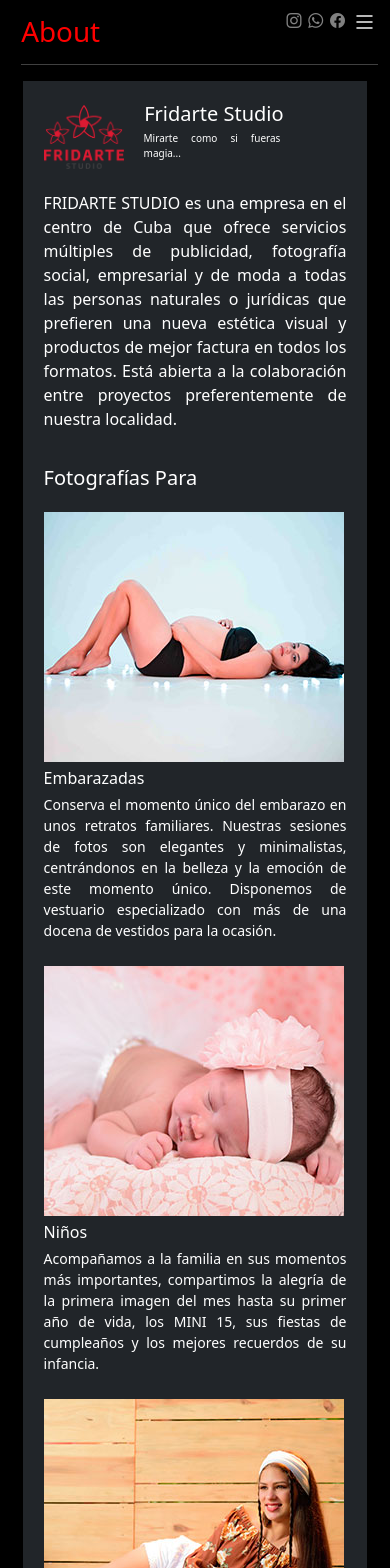
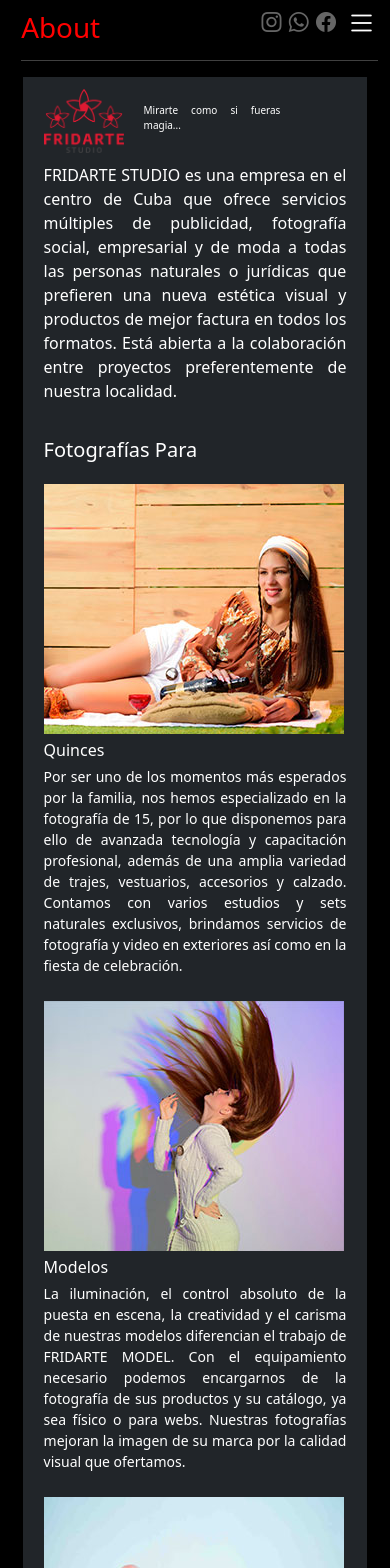
Before and after one commit to onier9702/fridarte, a React (Create React App) app: page /#/about in a window 390 px wide. Shown: the top 1568 px of the page. Built offline with nearby package versions, Linux system fonts and the light colour scheme; a web font is replaced by a local one.

Commit message:
Anchors not workings on react

```diff
--- a/src/MobileNavigation.js
+++ b/src/MobileNavigation.js
@@ -16,13 +16,13 @@ export const MobileNavigation = () => {
 
     const unList = <ul>
                       <li>
-                      <i className="bi bi-instagram" style={{fontSize:15, opacity:0.5}} ></i>
+                        <i className="bi bi-instagram" style={{fontSize:20, opacity:0.4}} ></i>
                       </li>
                       <li>
-                      <i className="bi bi-whatsapp" style={{fontSize:15, opacity:0.5}} ></i>
+                        <i className="bi bi-whatsapp" style={{fontSize:20, opacity:0.4}} ></i>
                       </li>
                       <li>
-                      <i className="bi bi-facebook" style={{fontSize:15, opacity:0.5}} ></i>
+                        <i className="bi bi-facebook" style={{fontSize:20, opacity:0.4}} ></i>
                       </li>
                    </ul>
 
@@ -49,7 +49,7 @@ export const MobileNavigation = () => {
         document.removeEventListener('click', () => {});
         // setOpen(false);
       }
-    }, [container.current])
+    }, [open])
 
 
 
--- a/src/Nav.css
+++ b/src/Nav.css
@@ -61,32 +61,20 @@ desktop: 1025px — 1200px
         /* width: 100%; */
     }
     .three-icons ul {
-        margin: 0;
+        margin-right: 10px;
         padding: 0;
         display: inline-flex;
         list-style: none;
     }
     .three-icons ul li {
-        margin-right: 15%;
+        margin-right: 12%;
     }
-    .three-icons ul li i {
-        font-size: 1.5rem;
-    }
-    /* .mobileNav {
-        display:flex;
-        position: fixed;
-        left: 100%;
-        opacity: 0.85;
-        transition: 0.5s;
-        width: 80vw;
-    } */
     .icon {
-        padding-top: 1%;
         width: fit-content;
 
     }
     .icon i{
-        font-size: 1.5rem;
+        font-size: 30px;
         cursor: pointer;
         position: fixed;
         right: 0.5vw;
--- a/src/components/About.css
+++ b/src/components/About.css
@@ -23,10 +23,10 @@
 .about .sectional-content .header1 .letters {
     margin-top: 10px;
 }
-.about .sectional-content .header1 .letters h5 {
+/* .about .sectional-content .header1 .letters h5 {
     margin-bottom: 0;
     margin-left: 5px;
-}
+} */
 .about .sectional-content .header1 .letters p {
     font-size: 15px;
     justify-content: center;
@@ -43,7 +43,7 @@
 }
 .about .sectional-content .types-photos .pregnant{
     display: flex;
-    margin-bottom: 18px;
+    margin-bottom: 25px;
     width: fit-content;
 }
 .about .sectional-content .types-photos .pregnant img {
--- a/src/components/About.js
+++ b/src/components/About.js
@@ -15,13 +15,11 @@ export const About = () => {
               <img key="logo-frid" src={process.env.PUBLIC_URL + "/assets/oficial_color.png"} alt="logo-fridarte"/>
             </div>
             <div className="letters">
-              <h5 >Fridarte Studio</h5>
               <p >Mirarte como si fueras magia...</p>
             </div>
 
           </div>
 
-            {/* <h4 ><i className="bi bi-check-lg"></i>  Misión</h4> */}
           <p>
             FRIDARTE STUDIO es una empresa en el centro de Cuba que ofrece
             servicios múltiples de publicidad, fotografía social, empresarial y de moda
@@ -32,37 +30,42 @@ export const About = () => {
 
           <div className="types-photos" >
             <h5> Fotografías Para</h5>
+
             <div className="pregnant" >
-              <img key="logo-frid" src={process.env.PUBLIC_URL + "/assets/amarillas4.jpg"} alt="logo-fridarte"/>
+              <img key="quinces" src={process.env.PUBLIC_URL + "/assets/amarillas6.jpg"} alt="logo-fridarte"/>
+              <div className="text">
+                <h6>Quinces</h6>
+                <p>Por ser uno de los momentos más esperados por la familia, nos hemos especializado en la fotografía de 15, por lo que disponemos para ello de avanzada tecnología y capacitación profesional, además de una amplia variedad de trajes, vestuarios, accesorios y calzado. Contamos con varios estudios y sets naturales exclusivos, brindamos servicios de fotografía y video en exteriores así como en la fiesta de celebración.</p>
+              </div>
+            </div>
+
+            <div className="pregnant" >
+              <img key="models" src={process.env.PUBLIC_URL + "/assets/amarillas7.jpg"} alt="logo-fridarte"/>
+              <div className="text">
+                <h6>Modelos</h6>
+                <p>La iluminación, el control absoluto de la puesta en escena, la creatividad y el carisma de nuestras modelos diferencian el trabajo de FRIDARTE MODEL. Con el equipamiento necesario podemos encargarnos de la fotografía de sus productos y su catálogo, ya sea físico o para webs. Nuestras fotografías mejoran la imagen de su marca por la calidad visual que ofertamos.</p>
+              </div>
+            </div>
+
+            <div className="pregnant" >
+              <img key="embarazadas" src={process.env.PUBLIC_URL + "/assets/amarillas4.jpg"} alt="logo-fridarte"/>
               <div className="text">
                 <h6>Embarazadas</h6>
                 <p>Conserva el momento único del embarazo en unos retratos familiares. Nuestras sesiones de fotos son elegantes y minimalistas, centrándonos en la belleza y la emoción de este momento único. Disponemos de vestuario especializado con más de una docena de vestidos para la ocasión.</p>
               </div>
+            </div>
 
-            </div>
             <div className="pregnant" >
-            <img key="logo-frid" src={process.env.PUBLIC_URL + "/assets/amarillas5.jpg"} alt="logo-fridarte"/>
+              <img key="kids" src={process.env.PUBLIC_URL + "/assets/amarillas5.jpg"} alt="logo-fridarte"/>
               <div className="text">
                 <h6>Niños</h6>
                 <p>Acompañamos a la familia en sus momentos más importantes, compartimos la alegría de la primera imagen del mes hasta su primer año de vida, los MINI 15, sus fiestas de cumpleaños y los mejores recuerdos de su infancia.</p>
               </div>
             </div>
+
+
             <div className="pregnant" >
-            <img key="logo-frid" src={process.env.PUBLIC_URL + "/assets/amarillas6.jpg"} alt="logo-fridarte"/>
-              <div className="text">
-                <h6>Quinces</h6>
-                <p>Por ser uno de los momentos más esperados por la familia, nos hemos especializado en la fotografía de 15, por lo que disponemos para ello de avanzada tecnología y capacitación profesional, además de una amplia variedad de trajes, vestuarios, accesorios y calzado. Contamos con varios estudios y sets naturales exclusivos, brindamos servicios de fotografía y video en exteriores así como en la fiesta de celebración.</p>
-              </div>
-            </div>
-            <div className="pregnant" >
-            <img key="logo-frid" src={process.env.PUBLIC_URL + "/assets/amarillas7.jpg"} alt="logo-fridarte"/>
-              <div className="text">
-                <h6>Modelos</h6>
-                <p>La iluminación, el control absoluto de la puesta en escena, la creatividad y el carisma de nuestras modelos diferencian el trabajo de FRIDARTE MODEL. Con el equipamiento necesario podemos encargarnos de la fotografía de sus productos y su catálogo, ya sea físico o para webs. Nuestras fotografías mejoran la imagen de su marca por la calidad visual que ofertamos.</p>
-              </div>
-            </div>
-            <div className="pregnant" >
-            <img key="logo-frid" src={process.env.PUBLIC_URL + "/assets/amarillas8.jpg"} alt="logo-fridarte"/>
+              <img key="wedding" src={process.env.PUBLIC_URL + "/assets/amarillas8.jpg"} alt="logo-fridarte"/>
               <div className="text">
                 <h6>Bodas</h6>
                 <p>Bodas inolvidables con un estilo documental, natural y moderno, fotos llenas de luz y color con un toque divertido y romántico además de las acostumbradas fotografías de estudio y exteriores. Ofrecemos cobertura completa para la ceremonia sin descuidar ningún detalle, los preparativos, las emociones y el esplendor de la decoración.</p>
--- a/src/components/Contact.js
+++ b/src/components/Contact.js
@@ -1,20 +1,14 @@
 
 import React from 'react';
 import { Link } from 'react-router-dom';
-import { HTMLAttributeAnchorTarget } from 'react';
-import { AnchorHTMLAttributes } from 'react';
 
 import './Contacto.css';
 export const Contact = () => {
 
-  // const social = <a href='https://www.instagram.com/fridartestudio' />
-
-  // const handleHref = <a "https://www.instagram.com/fridartestudio" />
 
   return (
 
-    <>
-      <div>
+        <div>
           <h1 >Contactarnos</h1>
           <hr />
 
@@ -30,13 +24,13 @@ export const Contact = () => {
 
 
               <div className="socialMedia">
-                <p >Visítenos en nuestras Redes Sociales</p>
+                <p className="mb-3">Visítenos en nuestras Redes Sociales</p>
                 <ul >
-                  <li >
+                 <li>
                     <a  href="https://www.instagram.com/fridartestudio"
                         target="_blank"
                         rel="noreferrer"
-                    > <i className="bi bi-instagram" id="inst" ></i> </a>
+                    ><i className="bi bi-instagram" id="inst" ></i></a>
                   </li>
 
                   <li>
@@ -44,21 +38,20 @@ export const Contact = () => {
                       target="_blank"
                       rel="noreferrer"
 
-                    > <i className="bi bi-facebook" id="faceb" ></i> </a>
+                    ><i className="bi bi-facebook" id="faceb" ></i></a>
                   </li >
 
                   <li >
                     <a  href="http://wa.me/5354336432"
                         target="_blank"
                         rel="noreferrer"
-                    > <i className="bi bi-whatsapp" id="whats" ></i> </a>
+                    ><i className="bi bi-whatsapp" id="whats" ></i></a>
                   </li>
                 </ul>
               </div>
 
           </div>
 
-      </div>
-    </>
+        </div>
   )
 }
```
Also changed, not shown: 11 other files (tests, documents, lock files or other folders).
